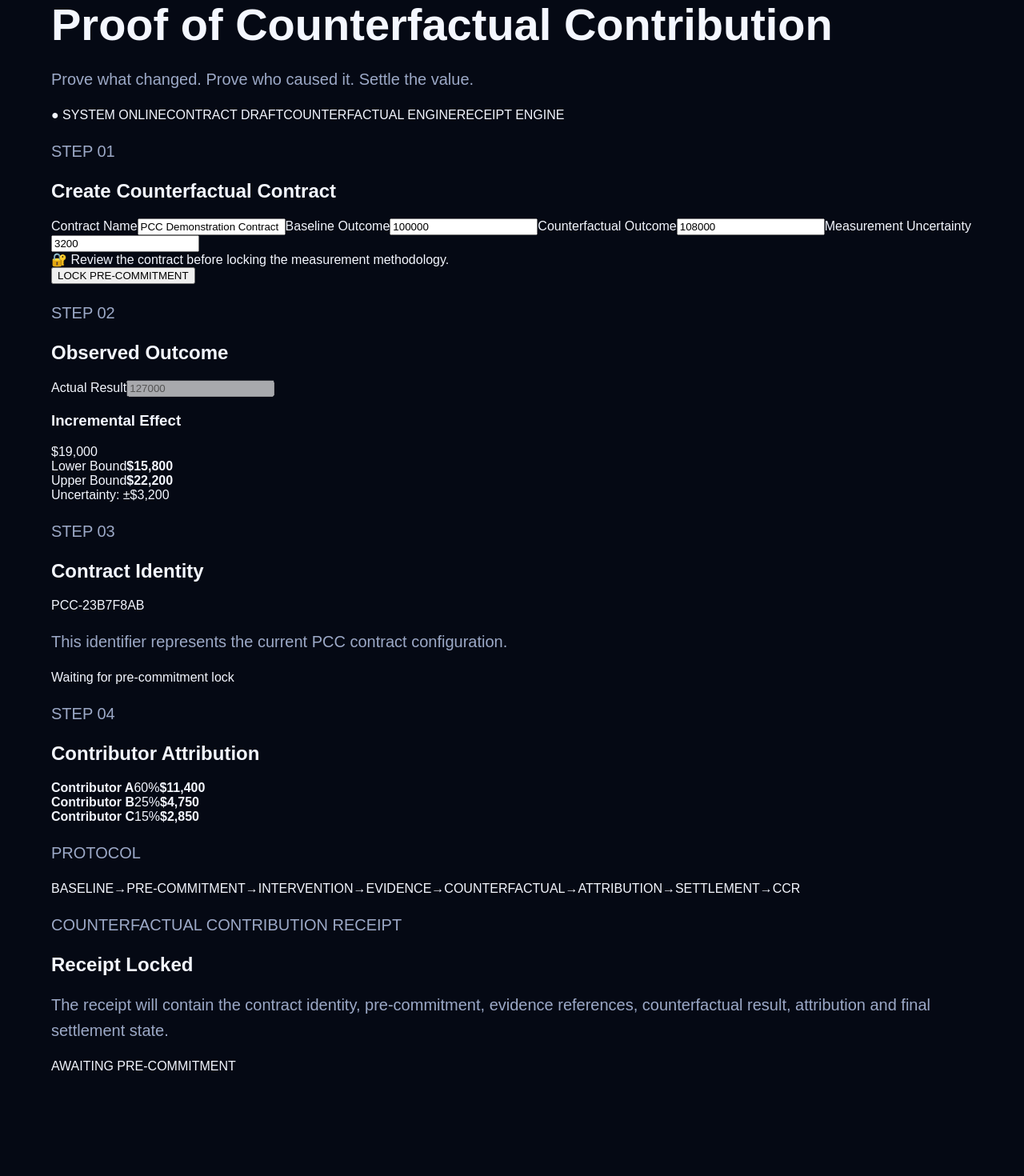
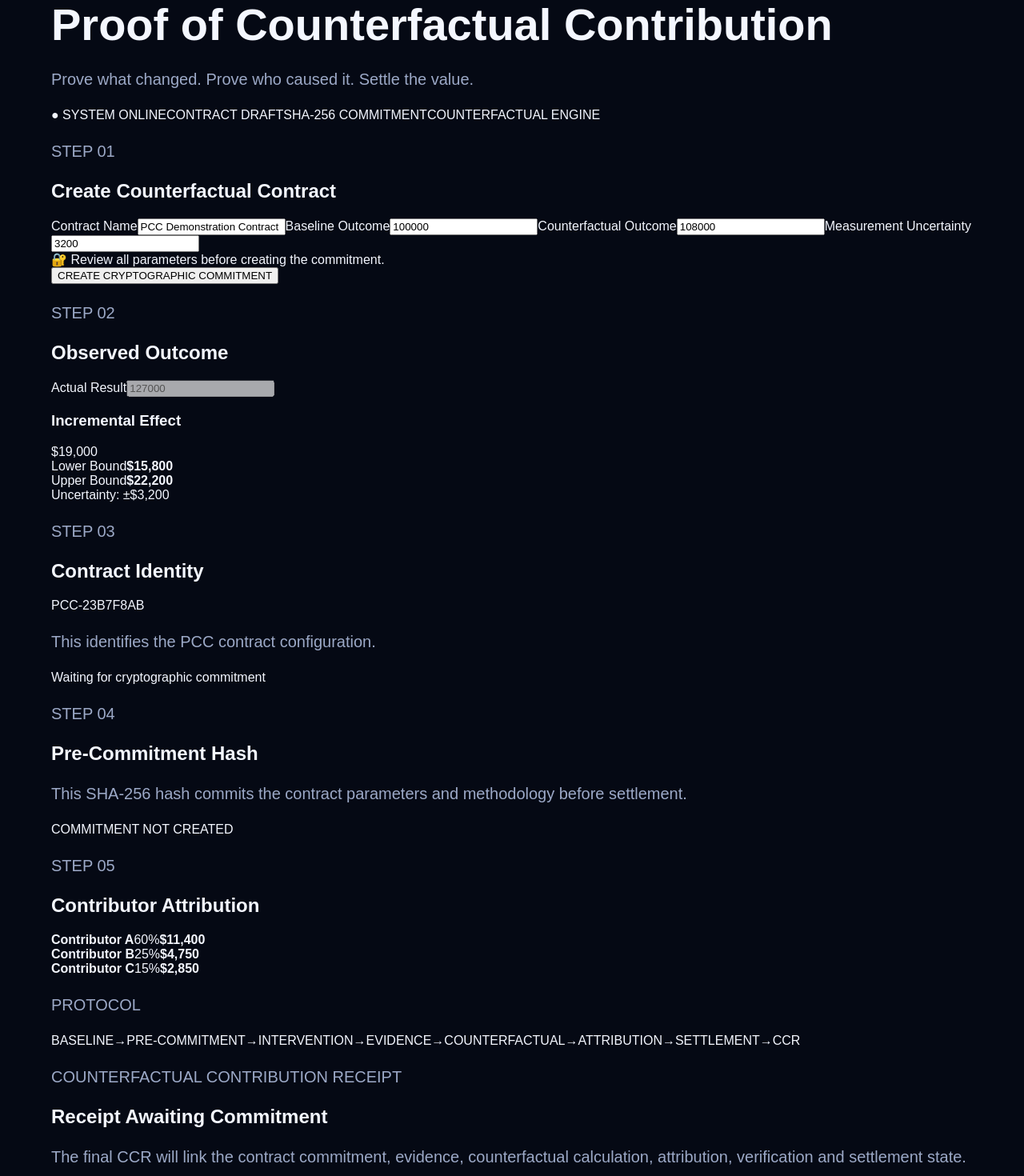
Before and after one commit to tradeproofAIofficial/PCC-Network, a Next.js app: page / in a window 1280 px wide. Shown: the part 180-1650 px from the top of the page at 80% size. Before the commit the page ends 1602 px from the top, so only its background shows below. Built offline with nearby package versions, Linux system fonts and the light colour scheme.

Commit message:
Update page.tsx

```diff
--- a/app/page.tsx
+++ b/app/page.tsx
@@ -2,6 +2,7 @@
 
 import { useMemo, useState } from "react";
 import { calculatePCC } from "@/lib/counterfactual";
+import { createCommitmentHash } from "@/lib/commitment";
 
 export default function Home() {
   const [contractName, setContractName] = useState(
@@ -11,7 +12,10 @@ export default function Home() {
   const [observed, setObserved] = useState(127000);
   const [counterfactual, setCounterfactual] = useState(108000);
   const [uncertainty, setUncertainty] = useState(3200);
+
   const [locked, setLocked] = useState(false);
+  const [commitmentHash, setCommitmentHash] = useState("");
+  const [hashing, setHashing] = useState(false);
 
   const result = useMemo(
     () =>
@@ -25,14 +29,43 @@ export default function Home() {
     [baseline, observed, counterfactual, uncertainty]
   );
 
+  const methodology =
+    "Observed minus counterfactual with precommitted uncertainty and fixed attribution shares.";
+
   const contractId = useMemo(() => {
     const raw = `${contractName}-${baseline}-${counterfactual}`;
+
     return `PCC-${Array.from(raw)
-      .reduce((hash, char) => ((hash << 5) - hash + char.charCodeAt(0)) | 0, 0)
+      .reduce(
+        (hash, char) => ((hash << 5) - hash + char.charCodeAt(0)) | 0,
+        0
+      )
       .toString(16)
       .replace("-", "0")
       .toUpperCase()}`;
   }, [contractName, baseline, counterfactual]);
+
+  async function lockContract() {
+    if (locked || hashing) return;
+
+    setHashing(true);
+
+    try {
+      const hash = await createCommitmentHash({
+        contractName,
+        baseline,
+        counterfactual,
+        uncertainty,
+        methodology,
+        attribution: [0.6, 0.25, 0.15],
+      });
+
+      setCommitmentHash(hash);
+      setLocked(true);
+    } finally {
+      setHashing(false);
+    }
+  }
 
   return (
     <main className="dashboard">
@@ -48,9 +81,9 @@ export default function Home() {
 
       <section className="status-bar">
         <span>● SYSTEM ONLINE</span>
-        <span>{locked ? "CONTRACT LOCKED" : "CONTRACT DRAFT"}</span>
+        <span>{locked ? "PRE-COMMITMENT LOCKED" : "CONTRACT DRAFT"}</span>
+        <span>SHA-256 COMMITMENT</span>
         <span>COUNTERFACTUAL ENGINE</span>
-        <span>RECEIPT ENGINE</span>
       </section>
 
       <section className="panel">
@@ -100,16 +133,20 @@ export default function Home() {
 
         <div className="locked">
           {locked
-            ? "🔒 Methodology locked. Contract can no longer be edited."
-            : "🔐 Review the contract before locking the measurement methodology."}
+            ? "🔒 Contract parameters are cryptographically committed."
+            : "🔐 Review all parameters before creating the commitment."}
         </div>
 
         <button
           type="button"
-          onClick={() => setLocked(true)}
-          disabled={locked}
+          onClick={lockContract}
+          disabled={locked || hashing}
         >
-          {locked ? "CONTRACT LOCKED" : "LOCK PRE-COMMITMENT"}
+          {hashing
+            ? "GENERATING COMMITMENT..."
+            : locked
+              ? "PRE-COMMITMENT LOCKED"
+              : "CREATE CRYPTOGRAPHIC COMMITMENT"}
         </button>
       </section>
 
@@ -158,19 +195,34 @@ export default function Home() {
           <div className="receipt-hash">{contractId}</div>
 
           <p>
-            This identifier represents the current PCC contract configuration.
+            This identifies the PCC contract configuration.
           </p>
 
           <div className="locked">
             {locked
-              ? "✓ Pre-commitment recorded locally"
-              : "Waiting for pre-commitment lock"}
+              ? "✓ Contract configuration committed"
+              : "Waiting for cryptographic commitment"}
           </div>
         </div>
       </section>
 
       <section className="panel">
         <p className="eyebrow">STEP 04</p>
+
+        <h2>Pre-Commitment Hash</h2>
+
+        <p>
+          This SHA-256 hash commits the contract parameters and methodology
+          before settlement.
+        </p>
+
+        <div className="receipt-hash">
+          {commitmentHash || "COMMITMENT NOT CREATED"}
+        </div>
+      </section>
+
+      <section className="panel">
+        <p className="eyebrow">STEP 05</p>
 
         <h2>Contributor Attribution</h2>
 
@@ -218,21 +270,25 @@ export default function Home() {
       </section>
 
       <section className="receipt">
-        <p className="eyebrow">COUNTERFACTUAL CONTRIBUTION RECEIPT</p>
+        <p className="eyebrow">
+          COUNTERFACTUAL CONTRIBUTION RECEIPT
+        </p>
 
-        <h2>{locked ? "Receipt Preparation Ready" : "Receipt Locked"}</h2>
+        <h2>
+          {locked
+            ? "Cryptographic Receipt Preparation Ready"
+            : "Receipt Awaiting Commitment"}
+        </h2>
 
         <p>
-          The receipt will contain the contract identity, pre-commitment,
-          evidence references, counterfactual result, attribution and final
-          settlement state.
+          The final CCR will link the contract commitment, evidence,
+          counterfactual calculation, attribution, verification and settlement
+          state.
         </p>
 
         <div className="receipt-hash">
-          {locked
-            ? `PCC-RECEIPT-${Math.abs(result.incrementalEffect)
-                .toString(16)
-                .toUpperCase()}`
+          {commitmentHash
+            ? `CCR-${commitmentHash.slice(0, 32).toUpperCase()}`
             : "AWAITING PRE-COMMITMENT"}
         </div>
       </section>
```
